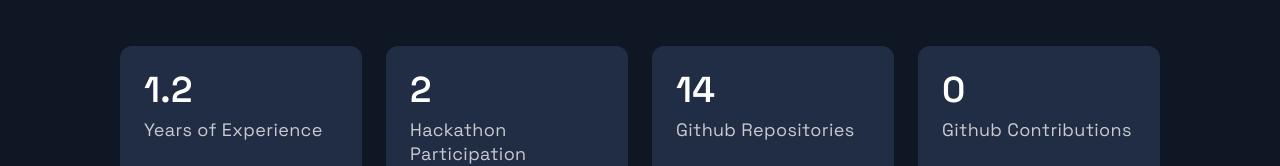
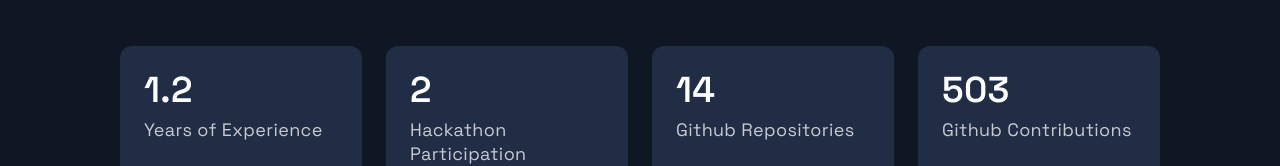
Before and after one commit to chrishadrian/personal-website, a Next.js app: page / in a window 1280 px wide. Shown: the part 3367-3533 px from the top of the page. Built offline with nearby package versions, Linux system fonts and the light colour scheme; no server answers.

Commit message:
Added details to github contri

```diff
--- a/src/components/Accomplishments/Accomplishments.js
+++ b/src/components/Accomplishments/Accomplishments.js
@@ -27,7 +27,7 @@ const Accomplishments = () => {
 				{data.map((card, index) => (
 					<Box key={index}>
 						<BoxNum>
-							{card.text === "Github Contributions"
+							{card.text === "Github Contributions (1y)"
 								? contributions
 								: card.number}
 						</BoxNum>
```
